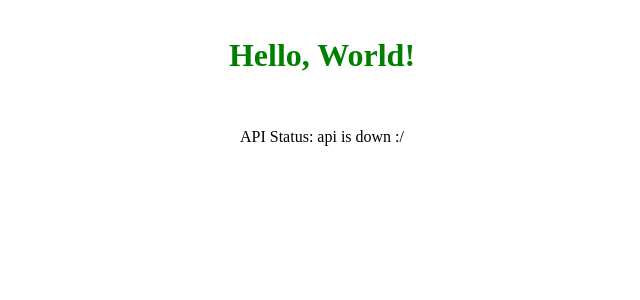
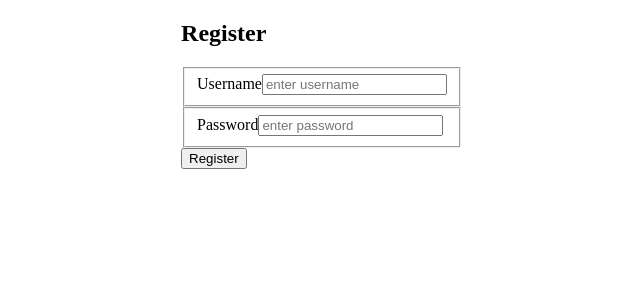
Before and after one commit to maleiyahdavis/Candles, a React (Create React App) app: page /register in a window 1280 px wide. Shown: the top 300 px of the page, without its empty margins (318-958 px from the left). Built offline with nearby package versions, Linux system fonts and the light colour scheme; no server answers.

Commit message:
renderedAllCandles, working on registerUser

```diff
--- /dev/null
+++ b/src/api/index.js
@@ -0,0 +1,44 @@
+const BASE_URL = process.env.DATABASE_URL || 'postgres://localhost:5432/candles-dev'
+
+export const fetchCandles = async () => {
+   try {
+     const response = await fetch(`http://localhost:4000/api/candles`,{
+       headers: {
+           'Content-Type': 'application/json'
+       }
+       })
+     const result = await response.json()
+
+     //console.log("result:", result);
+     return result
+
+
+ } catch (error) {
+     console.log(error)
+ }
+ }
+
+ export const registerUser = async (username, pwd) => {
+    try{
+        const response = await fetch(`http://localhost:4000/api/users/register`, {
+            method: "POST",
+            headers: {
+                'Content-Type': 'application/json'
+            },
+            body: JSON.stringify({
+                user: {
+                    username: username,
+                    password: pwd
+                }
+            })
+        })
+        const result = await response.json()
+        console.log('result: ', result)
+        if(result.success) {
+            localStorage.setItem('token', result.data.token)
+            return result
+        }
+    }
+    catch(err) {console.log(err)}
+
+}
--- /dev/null
+++ b/src/auth/index.js
@@ -0,0 +1,14 @@
+export function storeToken(token) {
+    localStorage.setItem("token", JSON.stringify(token));
+  }
+  export function storeUser(user) {
+    localStorage.setItem("user", JSON.stringify(user));
+  }
+  export function getToken() {
+    const myToken = JSON.parse(localStorage.getItem("token"));
+    return myToken;
+  }
+  export function getUser() {
+    const myUser = JSON.parse(localStorage.getItem("user"));
+    return myUser;
+  }
--- a/src/components/App.js
+++ b/src/components/App.js
@@ -1,5 +1,4 @@
 import React, { useState, useEffect } from 'react';
-import ReactDOM from 'react-dom';
 import { BrowserRouter as Router, Route } from 'react-router-dom'
 // getAPIHealth is defined in our axios-services directory index.js
 // you can think of that directory as a collection of api adapters
@@ -7,10 +6,11 @@ import { BrowserRouter as Router, Route } from 'react-router-dom'
 import { getAPIHealth } from '../axios-services';
 import '../style/App.css';
 import RenderAllCandles from './RenderAllCandles'
+import Register from './Register'
 
 const App = () => {
   const [APIHealth, setAPIHealth] = useState('');
-
+  const [allCandles, setAllCandles] = useState([]);
   useEffect(() => {
     // follow this pattern inside your useEffect calls:
     // first, create an async function that will wrap your axios service adapter
@@ -27,17 +27,15 @@ const App = () => {
 
   return (
     <div className="app-container">
-      <h1>Hello, World!</h1>
+      <Route exact path="/" >
+      <h1>Hello!</h1>
       <p>API Status: {APIHealth}</p>
-      {/* <Route path="/candles"><RenderAllCandles/></Route> */}
+      </Route>
+
+      <Route path="/candles"><RenderAllCandles allCandles={allCandles}/></Route>
+      <Route path="/register"><Register /></Route>
     </div>
   );
 };
 
-// ReactDOM.render(
-//   <Router>
-//     <App />
-//   </Router>,
-//   document.getElementById('root'),
-// );
 export default App;
--- /dev/null
+++ b/src/components/Register.js
@@ -0,0 +1,57 @@
+import React, {useState} from 'react';
+import {BrowserRouter as Router, Routes, useHistory, Route, Link } from "react-router-dom"
+import {registerUser} from '../api/index'
+import {storeToken, storeUser} from '../auth/index'
+
+const Register = ({ action, setToken, setUserData, setIsLoggedIn }) => {
+
+    const [username, setUsername] = useState("");
+    const [password, setPassword] = useState("");
+    //const isLogin = action === "login";
+    //const title = isLogin ? "Login" : "Register";
+    // const oppositeTitle = isLogin ? "Register" : "Login";
+    // const oppositeAction = isLogin ? "register" : "login";
+    // const actionURL = isLogin ? API_LOGIN : API_REGISTER;
+    const history = useHistory();
+
+
+    return (
+        <div className= "auth-comp-main" >
+          <h2>Register</h2>
+          <form
+            id="register"
+            onSubmit={async (event)=>{
+              event.preventDefault();
+              try {
+                const { data } = await registerUser(username, password)
+                storeToken(data.token)
+                storeUser(username);
+                setIsLoggedIn(true);
+                setUsername("");
+                setPassword("");
+              } catch (error) {
+                console.log(error);
+              }
+            }}
+          >
+            <fieldset className= "auth-comp-input">
+              <label htmlFor='username'>Username</label>
+              <input id="username" type="text" placeholder="enter username" value={username} onChange={(event)=>{
+                  console.log(event.target.value);
+                  setUsername(event.target.value);
+              }}></input>
+            </fieldset>
+            <fieldset className= "auth-comp-input">
+              <label htmlFor='password'>Password</label>
+              <input id="password" type="text" placeholder='enter password' value={password} onChange={(event)=>{
+                  console.log(event.target.value);
+                  setPassword(event.target.value);
+              }}></input>
+            </fieldset>
+            <button>Register</button>
+          </form>
+        </div>
+      )
+    }
+
+export default Register;
--- a/src/components/RenderAllCandles.js
+++ b/src/components/RenderAllCandles.js
@@ -1,14 +1,14 @@
 import React, {useEffect, useState} from 'react';
-//import {getAllCandles} from '../../db/models/candles'
+import {fetchCandles} from '../api/index'
 
-const RenderAllCandles = () => {
+const RenderAllCandles = ({allCandles}) => {
     const [candles, setCandles] = useState([])
 
     useEffect(() => {
        const fetchAllCandles = async () => {
            try {
-            const response = await getAllCandles()
-            console.log(response);
+            const response = await fetchCandles()
+            //console.log(response);
             setCandles(response)
            } catch (error) {
               console.error("Error fetching all candles")
@@ -22,7 +22,9 @@ const RenderAllCandles = () => {
            <h1>Candles:</h1>
 
            <div className="candles_map">
+
            {
+
                candles.map((candle, index) => {
                    return (
                       <div key={index}>
--- a/src/index.js
+++ b/src/index.js
@@ -1,8 +1,9 @@
 import React from 'react';
 import ReactDOM from 'react-dom';
 import { App } from './components';
+import { BrowserRouter as Router} from 'react-router-dom'
 // css stylesheets can be created for each component
 // place them in the src/style directory, and import them like this:
 import './style/index.css';
 
-ReactDOM.render(<App />, document.getElementById('root'));
+ReactDOM.render( <Router><App /></Router>, document.getElementById('root'));
```
